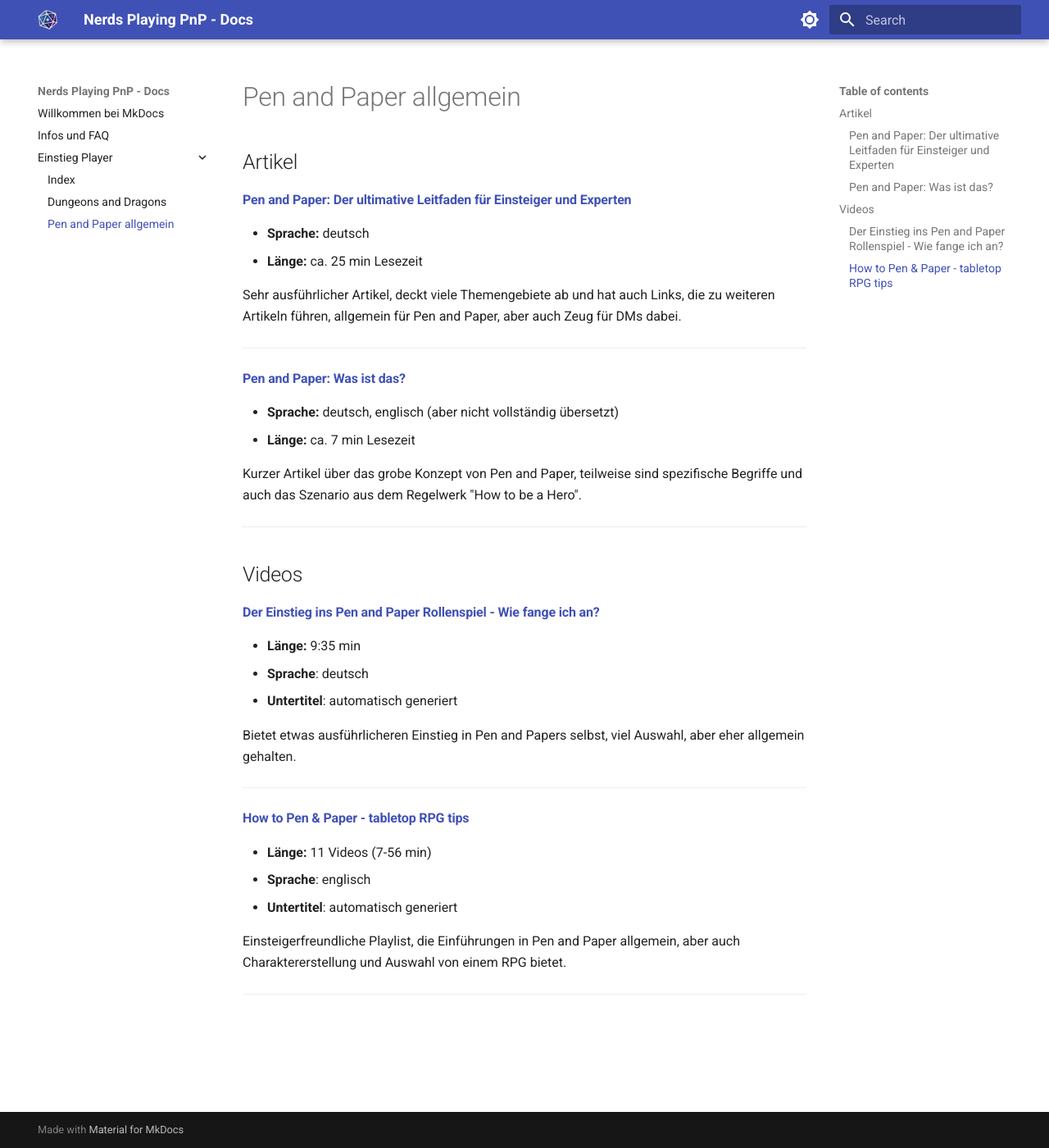
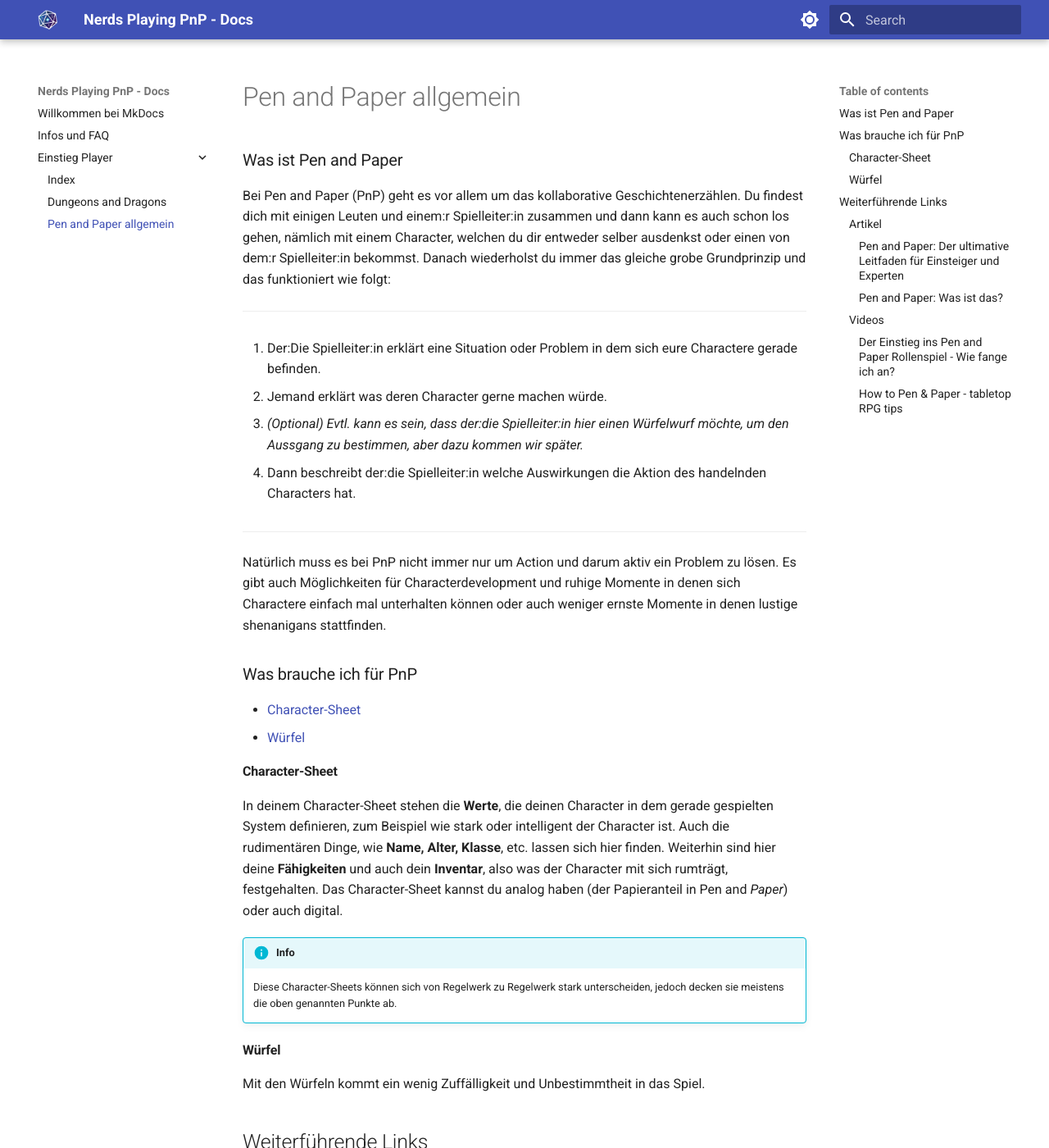
Before and after one commit to nerdsplayingpnp-tud/docs, an MkDocs documentation site: the page built from docs/Einstieg - Player/PnP.md, in a window 1280 px wide and 1400 px high. Shown: the whole window at 82% size. Built offline with MkDocs 1.6.1 and Material for MkDocs 9.7.7, drawn with Linux system fonts in a browser that asks for light colours.

Commit message:
short description for pnp

```diff
--- a/docs/Einstieg - Player/PnP.md
+++ b/docs/Einstieg - Player/PnP.md
@@ -1,6 +1,32 @@
 # Pen and Paper allgemein
 
-## Artikel
+### Was ist Pen and Paper
+Bei Pen and Paper (PnP) geht es vor allem um das kollaborative Geschichtenerzählen. Du findest dich mit einigen Leuten und einem:r Spielleiter:in zusammen und dann kann es auch schon los gehen, nämlich mit einem Character, welchen du dir entweder selber ausdenkst oder einen von dem:r Spielleiter:in bekommst. Danach wiederholst du immer das gleiche grobe Grundprinzip und das funktioniert wie folgt:
+***
+1. Der:Die Spielleiter:in erklärt eine Situation oder Problem in dem sich eure Charactere gerade befinden.
+
+1. Jemand erklärt was deren Character gerne machen würde.
+
+1. *(Optional) Evtl. kann es sein, dass der:die Spielleiter:in hier einen Würfelwurf möchte, um den Aussgang zu bestimmen, aber dazu kommen wir später.*
+
+1. Dann beschreibt der:die Spielleiter:in welche Auswirkungen die Aktion des handelnden Characters hat.
+***
+
+Natürlich muss es bei PnP nicht immer nur um Action und darum aktiv ein Problem zu lösen. Es gibt auch Möglichkeiten für Characterdevelopment und ruhige Momente in denen sich Charactere einfach mal unterhalten können oder auch weniger ernste Momente in denen lustige shenanigans stattfinden.
+
+### Was brauche ich für PnP
+- [Character-Sheet](#character-sheet)
+- [Würfel](#würfel)
+#### Character-Sheet
+In deinem Character-Sheet stehen die **Werte**, die deinen Character in dem gerade gespielten System definieren, zum Beispiel wie stark oder intelligent der Character ist. Auch die rudimentären Dinge, wie **Name, Alter, Klasse**, etc. lassen sich hier finden. Weiterhin sind hier deine **Fähigkeiten** und auch dein **Inventar**, also was der Character mit sich rumträgt, festgehalten. Das Character-Sheet kannst du analog haben (der Papieranteil in Pen and *Paper*) oder auch digital.
+
+!!! info
+    Diese Character-Sheets können sich von Regelwerk zu Regelwerk stark unterscheiden, jedoch decken sie meistens die oben genannten Punkte ab.
+
+#### Würfel
+Mit den Würfeln kommt ein wenig Zuffälligkeit und Unbestimmtheit in das Spiel.
+## Weiterführende Links
+### Artikel
 #### [Pen and Paper: Der ultimative Leitfaden für Einsteiger und Experten](https://mightygm.de/pen-and-paper/)
 - **Sprache:** deutsch
 - **Länge:** ca. 25 min Lesezeit
@@ -14,7 +40,7 @@ Sehr ausführlicher Artikel, deckt viele Themengebiete ab und hat auch Links, di
 Kurzer Artikel über das grobe Konzept von Pen and Paper, teilweise sind spezifische Begriffe und auch das Szenario aus dem Regelwerk "How to be a Hero".
 ***
 
-## Videos
+### Videos
 
 #### [Der Einstieg ins Pen and Paper Rollenspiel - Wie fange ich an?](https://youtu.be/S3UoPQzb8nE)
 - **Länge:** 9:35 min
--- a/mkdocs.yml
+++ b/mkdocs.yml
@@ -25,5 +25,6 @@ theme:
       accent: indigo
 markdown_extensions:
   - admonition
+  - def_list
   - pymdownx.details
   - pymdownx.superfences
```
Also changed, not shown: docs/Einstieg - Player/index.md (+2 -0 lines).
